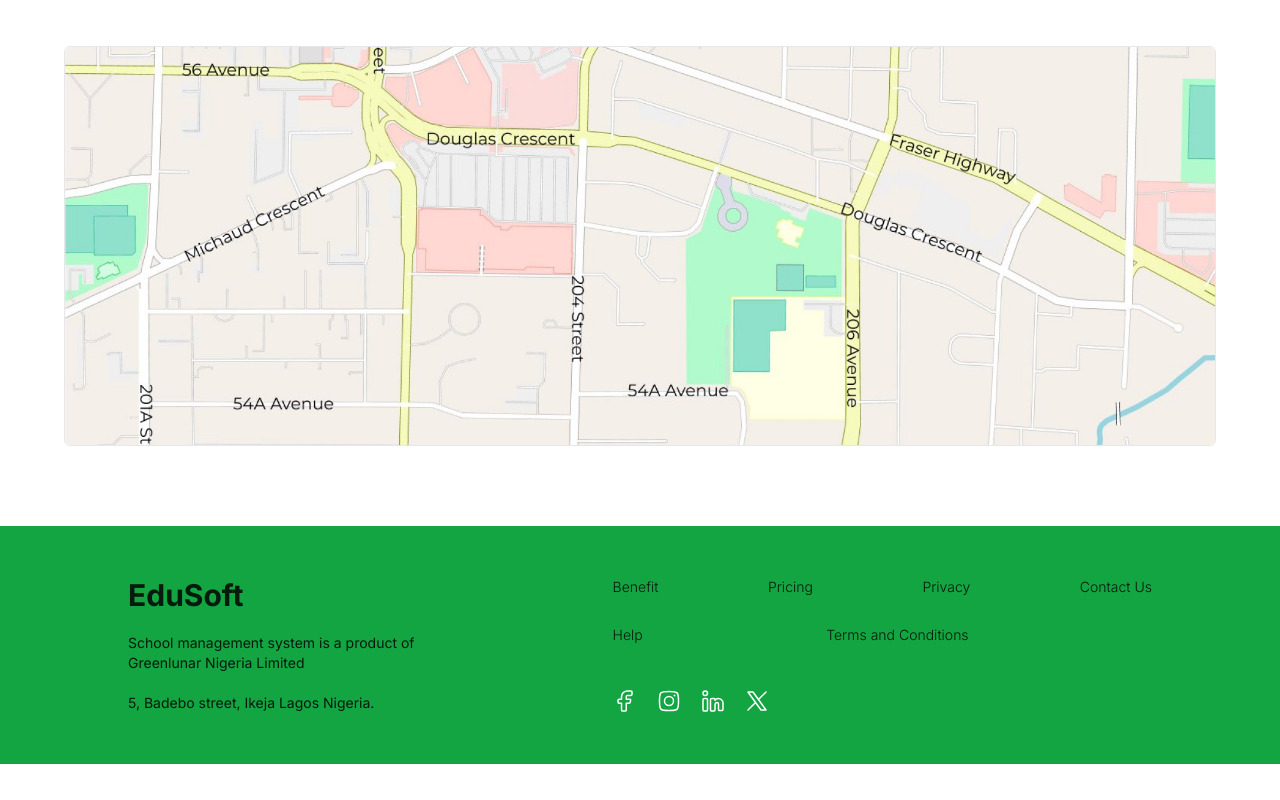
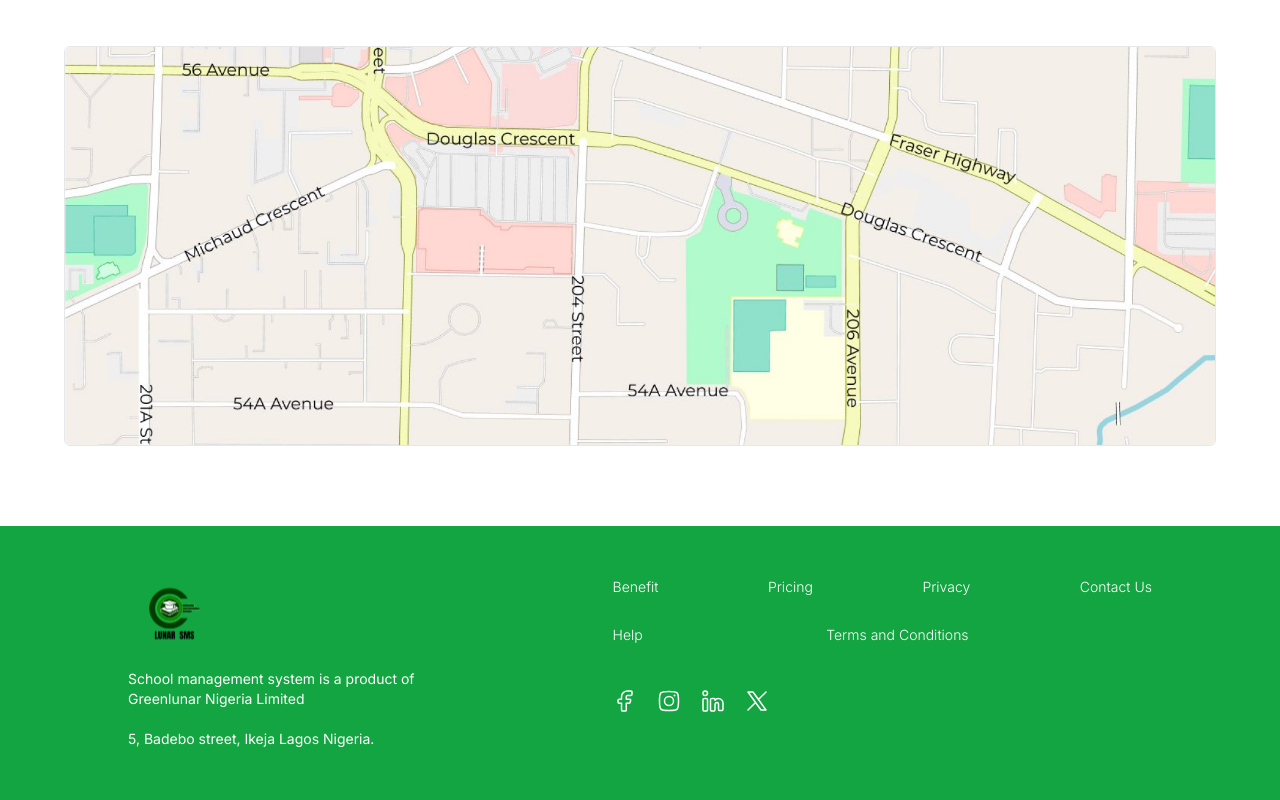
Before and after one commit to Green-Lunar01/SMS_Client, a React (Vite) app: page /contact in a window 1280 px wide. Shown: the part 888-1688 px from the top of the page. Before the commit the page ends 1652 px from the top, so only its background shows below. Built offline with nearby package versions, Linux system fonts and the light colour scheme.

Commit message:
fix: remove 'edusoft' keyword

```diff
--- a/index.html
+++ b/index.html
@@ -10,7 +10,7 @@
       href="https://fonts.googleapis.com/css2?family=Inter:ital,opsz,wght@0,14..32,100..900;1,14..32,100..900&display=swap"
       rel="stylesheet"
     />
-    <title>EduSoft</title>
+    <title>Lunar SMS</title>
   </head>
   <body>
     <div id="root"></div>
--- a/src/components/Features/index.tsx
+++ b/src/components/Features/index.tsx
@@ -28,7 +28,7 @@ const Features = () => {
       title: 'Secure & Scalable',
       src: '/features/feature-e.png',
       caption:
-        'EduSoft is built with the highest security standards and cloud-based technology to ensure data privacy and scalability. Access your system from anywhere, anytime, on any device.'
+        'Lunar SMS is built with the highest security standards and cloud-based technology to ensure data privacy and scalability. Access your system from anywhere, anytime, on any device.'
     }
   ];
 
--- a/src/components/Footer/index.tsx
+++ b/src/components/Footer/index.tsx
@@ -31,14 +31,16 @@ const Footer = () => {
   return (
     <div className="px-[10%] py-10 md:py-[4%] bg-primary-light text-white flex flex-col md:flex-row items-start justify-between">
       <div className="text-sm md:w-[30%]">
-        <h1 className="text-3xl font-bold">EduSoft</h1>
-        <p className="mt-5">School management system is a product of Greenlunar Nigeria Limited</p>
-        <p className="mt-5">5, Badebo street, Ikeja Lagos Nigeria.</p>
+        <Link to={`/`} className="">
+          <img src="/logo.svg" alt="" className='w-24 md:w-[30%]' />
+        </Link>
+        <p className="mt-5 text-white">School management system is a product of Greenlunar Nigeria Limited</p>
+        <p className="mt-5 text-white">5, Badebo street, Ikeja Lagos Nigeria.</p>
       </div>
 
       <div className="flex flex-col md:flex-row flex-wrap justify-between gap-[15%] gap-y-7">
         {navs.map((nav, i) => (
-          <Link key={i} to={nav.path} className="font-light text-sm">
+          <Link key={i} to={nav.path} className="font-light text-sm text-white">
             {nav.title}
           </Link>
         ))}
--- a/src/components/Hero/index.tsx
+++ b/src/components/Hero/index.tsx
@@ -7,8 +7,7 @@ const Hero = () => {
           Simplifying Management.
         </h1>
         <p className="opacity-80 mt-5 md:mt-3 tracking-wider">
-          EduSoft is the all-in-one school management system designed to save you time, boost
-          efficiency, and unlock the full potential of your school community.
+        Lunar SMS is the all-in-one school management system designed to save you time, boost efficiency, and unlock the full potential of your school community.
         </p>
 
         <div className="flex items-center gap-5 mt-10 w-[60%]">
--- a/src/components/MobileHeader/index.tsx
+++ b/src/components/MobileHeader/index.tsx
@@ -13,12 +13,8 @@ const MobileHeader = () => {
     <section className="fixed top-0 left-0 w-full h-full z-[1000] bg-white">
       <div className="flex flex-col gap-5 items-start w-full h-full p-5">
         <div className="flex justify-between items-center w-full">
-          <Link
-            to={`/`}
-            onClick={() => setShowNav(false)}
-            className="text-primary-light text-3xl font-bold"
-          >
-            EduSoft
+          <Link to={`/`} onClick={() => setShowNav(false)} className="text-primary-light text-3xl w-[25%] font-bold">
+            <img src="/logo.svg" alt="" className='w-[80%] md:w-[30%]' />
           </Link>
 
           <button type="button" onClick={() => setShowNav(false)} className="w-8">
--- a/src/pages/Contact/index.tsx
+++ b/src/pages/Contact/index.tsx
@@ -9,7 +9,7 @@ const Contact = () => {
     },
     {
       title: 'Email',
-      caption: 'Edusoft@gmail.com',
+      caption: 'LunarSMS@gmail.com',
       src: '/contact/contact-b.svg'
     },
     {
--- a/src/pages/Home/index.tsx
+++ b/src/pages/Home/index.tsx
@@ -20,7 +20,7 @@ const Home = () => {
       <section className="px-[8%] my-10">
         <div className="flex flex-col items-center text-center gap-4 shadow-md border rounded-xl py-10 px-5">
           <h1 className="text-2xl md:text-4xl font-semibold text-primary-light">
-            Ready to experience the EduSoft difference?{' '}
+            Ready to experience the Lunar SMS difference?{' '}
           </h1>
           <h3 className="md:text-lg md:font-semibold md:w-[50%]">
             Sign up for a free trial today and see how our school management system can transform
```
